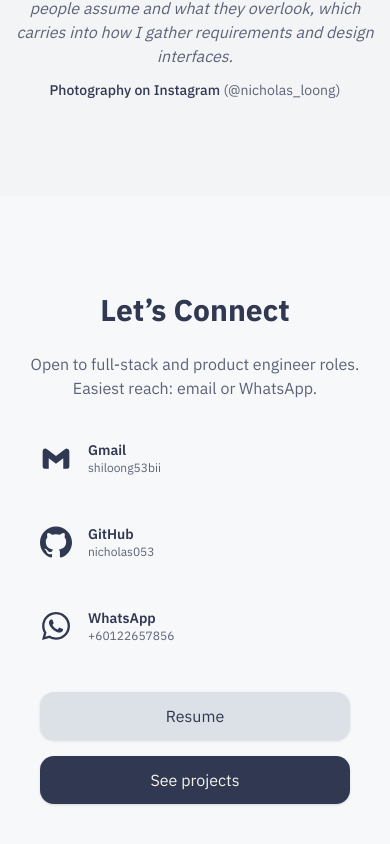
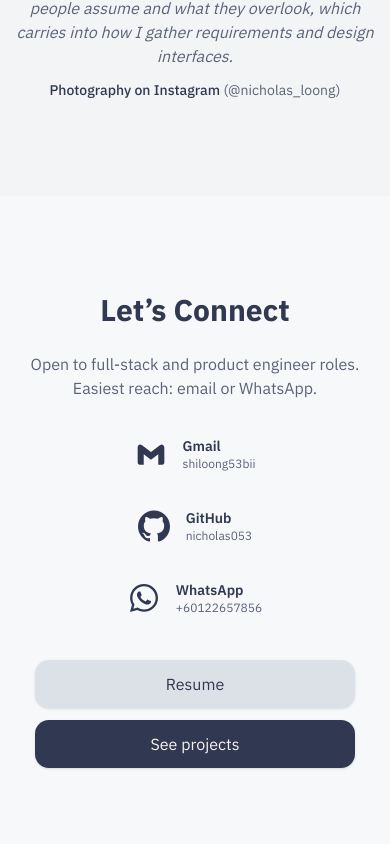
Before and after one commit to nicholas053/nicholas-portfolio, a Next.js app: page / in a window 390 px wide. Shown: the part 5188-6032 px from the top of the page. Built offline with nearby package versions, Linux system fonts and the light colour scheme; no server answers.

Commit message:
Enhance: Contact button stack on mobile responsive

```diff
--- a/src/app/page.tsx
+++ b/src/app/page.tsx
@@ -722,25 +722,38 @@ export default function HomePage() {
           </a>
         </div> */}
 
-        <div className="mt-6 flex flex-col items-stretch gap-4 sm:flex-row sm:flex-wrap sm:items-center sm:justify-center">
-          <a href={`mailto:${PERSON.email}`} className="w-full sm:w-auto flex items-center gap-4 px-6 py-4 rounded-2xl hover:shadow-md transition">
-            <BiLogoGmail className="w-8 h-8 text-navy flex-shrink-0" />
+        <div className="mt-6 flex flex-col items-center gap-3 sm:flex-row sm:flex-wrap sm:justify-center sm:gap-4">
+          <a
+            href={`mailto:${PERSON.email}`}
+            className="flex w-full max-w-xs items-center justify-center gap-4 rounded-2xl px-5 py-3 transition hover:shadow-md sm:w-auto sm:max-w-none sm:justify-start sm:px-6 sm:py-4"
+          >
+            <BiLogoGmail className="h-8 w-8 shrink-0 text-navy" />
             <div className="text-left">
               <div className="text-sm font-semibold">Gmail</div>
               <div className="text-xs text-muted-foreground">{PERSON.email.split("@")[0]}</div>
             </div>
           </a>
 
-          <a href={`https://github.com/${PERSON.githubUsername}`} target="_blank" rel="noreferrer" className="w-full sm:w-auto flex items-center gap-4 px-6 py-4 rounded-2xl hover:shadow-md transition">
-            <SiGithub className="w-8 h-8 text-navy flex-shrink-0" />
+          <a
+            href={`https://github.com/${PERSON.githubUsername}`}
+            target="_blank"
+            rel="noreferrer"
+            className="flex w-full max-w-xs items-center justify-center gap-4 rounded-2xl px-5 py-3 transition hover:shadow-md sm:w-auto sm:max-w-none sm:justify-start sm:px-6 sm:py-4"
+          >
+            <SiGithub className="h-8 w-8 shrink-0 text-navy" />
             <div className="text-left">
               <div className="text-sm font-semibold">GitHub</div>
               <div className="text-xs text-muted-foreground">{PERSON.githubUsername}</div>
             </div>
           </a>
 
-          <a href={`https://wa.me/${PERSON.phone.replace(/\D/g, "")}`} target="_blank" rel="noreferrer" className="w-full sm:w-auto flex items-center gap-4 px-6 py-4 rounded-2xl hover:shadow-md transition">
-            <FaWhatsapp className="w-8 h-8 text-navy flex-shrink-0" />
+          <a
+            href={`https://wa.me/${PERSON.phone.replace(/\D/g, "")}`}
+            target="_blank"
+            rel="noreferrer"
+            className="flex w-full max-w-xs items-center justify-center gap-4 rounded-2xl px-5 py-3 transition hover:shadow-md sm:w-auto sm:max-w-none sm:justify-start sm:px-6 sm:py-4"
+          >
+            <FaWhatsapp className="h-8 w-8 shrink-0 text-navy" />
             <div className="text-left">
               <div className="text-sm font-semibold">WhatsApp</div>
               <div className="text-xs text-muted-foreground">{PERSON.phone}</div>
@@ -748,16 +761,16 @@ export default function HomePage() {
           </a>
         </div>
 
-        <div className="mt-8 flex flex-col items-stretch justify-center gap-4 px-6 sm:flex-row sm:flex-wrap sm:items-center sm:px-10">
+        <div className="mt-8 flex flex-col items-center gap-3 sm:flex-row sm:flex-wrap sm:justify-center sm:gap-4">
           <Link
             href="/resume"
-            className="px-6 py-3 rounded-xl bg-mist/50 text-center hover:bg-mist transition shadow-sm text-navy"
+            className="w-full max-w-xs rounded-xl bg-mist/50 px-6 py-3 text-center text-navy shadow-sm transition hover:bg-mist sm:w-auto"
           >
             {HOME_CTA.resume}
           </Link>
           <button
             onClick={() => scrollTo("projects")}
-            className="px-6 py-3 rounded-xl bg-navy text-center text-cream shadow hover:bg-navy-hover transition"
+            className="w-full max-w-xs rounded-xl bg-navy px-6 py-3 text-center text-cream shadow transition hover:bg-navy-hover sm:w-auto"
           >
             {HOME_CTA.seeProjects}
           </button>
```
